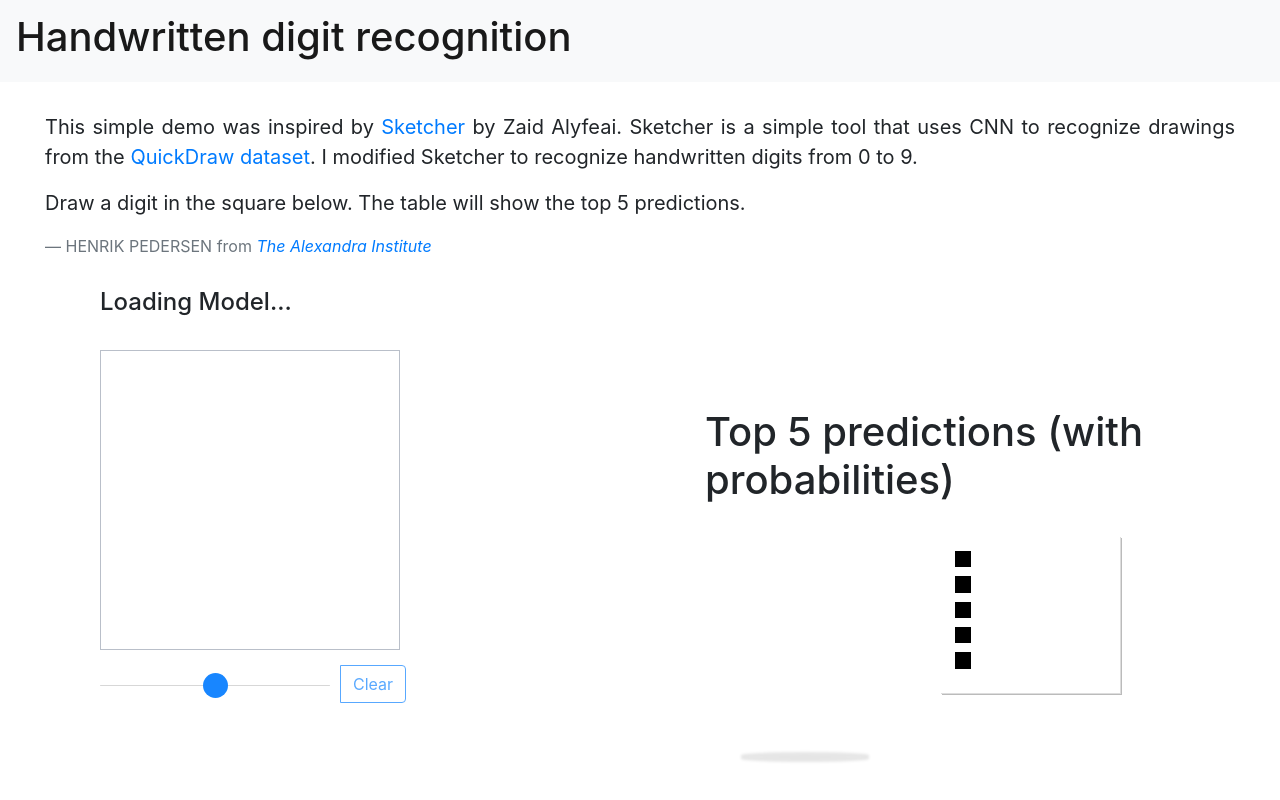
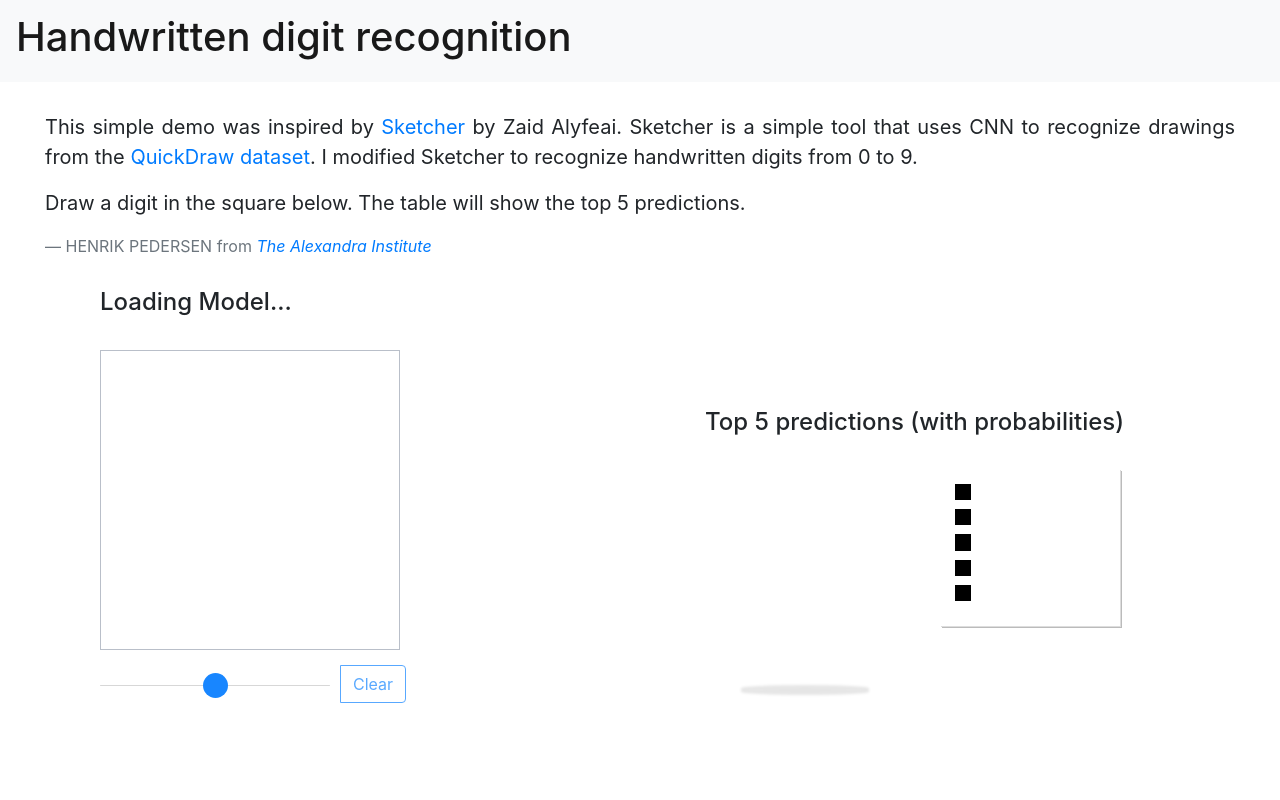
Before and after one commit to klaverhenrik/klaverhenrik.github.io, a plain HTML site: page sketcher/index.html in a window 1280 px wide. Drawn offline with nearby package versions, Linux system fonts and the light colour scheme; a script that the page names is missing.

Commit message:
changed header

```diff
--- a/sketcher/index.html
+++ b/sketcher/index.html
@@ -56,7 +56,7 @@
 </div>
   <div class="col">
     <section style="margin-top:120px">
-	<h1>Top 5 predictions (with probabilities)</h1><br>
+	<h4>Top 5 predictions (with probabilities)</h4><br>
     <div class="pieID pie">
     </div>
     <ul class="pieID legend">
```
